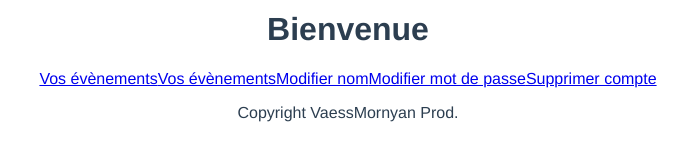
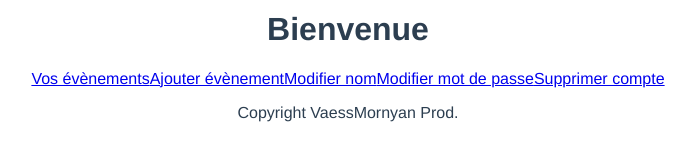
Before and after one commit to TheRealVaess/vaess-calendar-vue, a Vue app: page /events/modify/1 in a window 1280 px wide. Shown: the part 196-356 px from the top of the page, without its empty margins (292-987 px from the left). Built offline with nearby package versions, Linux system fonts and the light colour scheme; sample sign-in values are in the browser's storage.

Commit message:
mashallah

```diff
--- a/src/components/Home.vue
+++ b/src/components/Home.vue
@@ -9,7 +9,7 @@
   </div>
   <div v-else>
     <router-link to="/events">Vos évènements</router-link>
-    <router-link to="/eventAdd">Vos évènements</router-link>
+    <router-link to="/eventAdd">Ajouter évènement</router-link>
     <router-link to="/modifyUserName">Modifier nom</router-link>
     <router-link to="/modifyPassWord">Modifier mot de passe</router-link>
     <router-link to="/deleteAccount">Supprimer compte</router-link>
```
Also changed, not shown: 1 other file (tests, documents, lock files or other folders).
